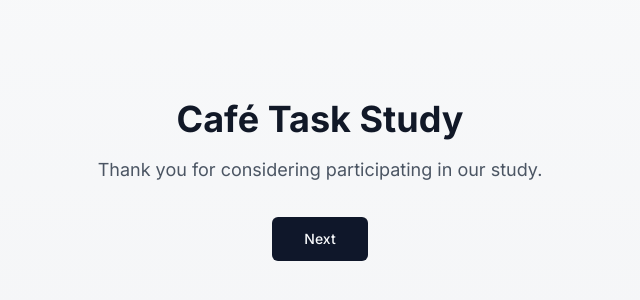
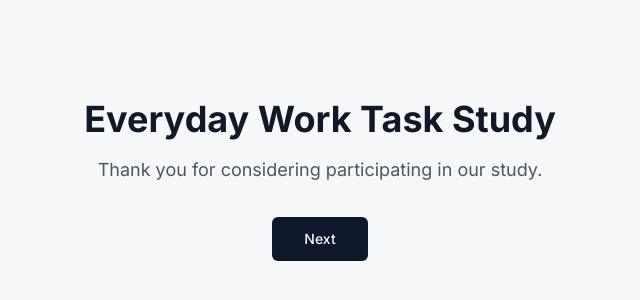
Before and after one commit to w4149/AI-Collaboration-Meaningful-Work, a Next.js app: page / in a window 1280 px wide. Shown: the part 220-520 px from the top of the page, without its empty margins (320-960 px from the left). Built offline with nearby package versions, Linux system fonts and the light colour scheme.

Commit message:
隐藏显示分组信息；更换词数统计；添加screen问题；

```diff
--- a/src/app/consent/page.tsx
+++ b/src/app/consent/page.tsx
@@ -14,7 +14,7 @@ type ConsentConfig = {
 }
 
 const CONSENT_1: ConsentConfig = {
-  title: 'Café Task Study',
+  title: 'Everyday Work Task Study',
   description: 'Please read the following study information carefully before proceeding.',
   sections: [
     {
@@ -39,7 +39,7 @@ Your research data will be kept confidential, and no personally identifiable inf
 }
 
 const CONSENT_2: ConsentConfig = {
-  title: 'Café Task Study',
+  title: 'Everyday Work Task Study',
   description: 'Please read the following study information carefully before proceeding.',
   sections: [
     {
@@ -64,7 +64,7 @@ Your research data, including your interactions with the AI assistant, will be k
 }
 
 const CONSENT_3: ConsentConfig = {
-  title: 'Café Task Study',
+  title: 'Everyday Work Task Study',
   // description: '[Consent 3 placeholder — G3 Human + AI Two Phases]',
   description: 'Please read the following study information carefully before proceeding.',
   sections: [
@@ -90,13 +90,13 @@ const CONSENT_3: ConsentConfig = {
 }
 
 const DEFAULT_CONSENT: ConsentConfig = {
-  title: 'Café Task Study',
+  title: 'Everyday Work Task Study',
   description: 'Please read the following study information carefully before proceeding.',
   sections: [
     {
       type: 'info',
       title: 'Study Overview',
-      content: 'You are invited to participate in a research study titled "Café Task Study", which explores people\u2019s experiences when completing everyday work-related writing tasks.',
+      content: 'You are invited to participate in a research study titled "Everyday Work Task Study", which explores people\u2019s experiences when completing everyday work-related writing tasks.',
     },
     {
       type: 'plain',
--- a/src/app/entry/page.tsx
+++ b/src/app/entry/page.tsx
@@ -128,7 +128,7 @@ export default function EntryPage() {
     <div className="min-h-screen bg-gradient-to-b from-gray-50 to-gray-100 flex items-center justify-center p-4">
       <Card className="max-w-3xl w-full">
         <CardHeader>
-          <CardTitle className="text-2xl font-bold text-center">Café Task Study</CardTitle>
+          <CardTitle className="text-2xl font-bold text-center">Everyday Work Task Study</CardTitle>
           <CardDescription className="text-center">Please read the following instructions carefully</CardDescription>
         </CardHeader>
 
--- a/src/app/page.tsx
+++ b/src/app/page.tsx
@@ -39,7 +39,7 @@ export default function WelcomePage() {
     <div className="min-h-screen bg-gradient-to-b from-gray-50 to-gray-100 flex items-center justify-center p-4">
       <div className="max-w-xl w-full text-center space-y-8">
         <div className="space-y-4">
-          <h1 className="text-4xl font-bold text-gray-900">Café Task Study</h1>
+          <h1 className="text-4xl font-bold text-gray-900">Everyday Work Task Study</h1>
           <p className="text-lg text-gray-600 leading-relaxed">
             Thank you for considering participating in our study.
           </p>
--- a/src/app/screen/page.tsx
+++ b/src/app/screen/page.tsx
@@ -26,8 +26,12 @@ const QUESTIONS = [
     text: 'Is your current residence in the United States?',
   },
   {
+    id: 'english_fluent',
+    text: 'Are you fluent in English?',
+  },
+  {
     id: 'ai_experience',
-    text: 'Do you have experience using an AI chatbox?',
+    text: 'Do you have experience using generative AI chatbots (for example, ChatGPT, Gemini, Claude, or similar tools)?',
   },
 ] as const
 
--- a/src/components/Navigation.tsx
+++ b/src/components/Navigation.tsx
@@ -36,12 +36,7 @@ export default function Navigation({ onShowInstructions }: NavigationProps) {
     <nav className="bg-white border-b border-gray-200 px-6 py-4">
       <div className="flex items-center justify-between">
         <div className="flex items-center gap-4">
-          <h1 className="text-xl font-bold text-gray-900">Café Task Study</h1>
-          {taskType && (
-            <span className="bg-blue-100 text-blue-800 px-3 py-1 rounded-full text-sm font-medium">
-              Task: {taskType}
-            </span>
-          )}
+          <h1 className="text-xl font-bold text-gray-900">Everyday Work Task Study</h1>
         </div>
 
         <div className="flex items-center gap-4">
--- a/src/components/TaskInput.tsx
+++ b/src/components/TaskInput.tsx
@@ -78,7 +78,7 @@ export default function TaskInput({ allowPaste }: TaskInputProps) {
         <div className="flex items-center justify-between">
           <CardTitle className="text-lg font-semibold">Your Response</CardTitle>
           <span className="text-sm text-gray-500">
-            {taskSubmission.length} characters
+            {taskSubmission.trim() ? taskSubmission.trim().split(/\s+/).length : 0} words
           </span>
         </div>
         {!allowPaste && (
```
